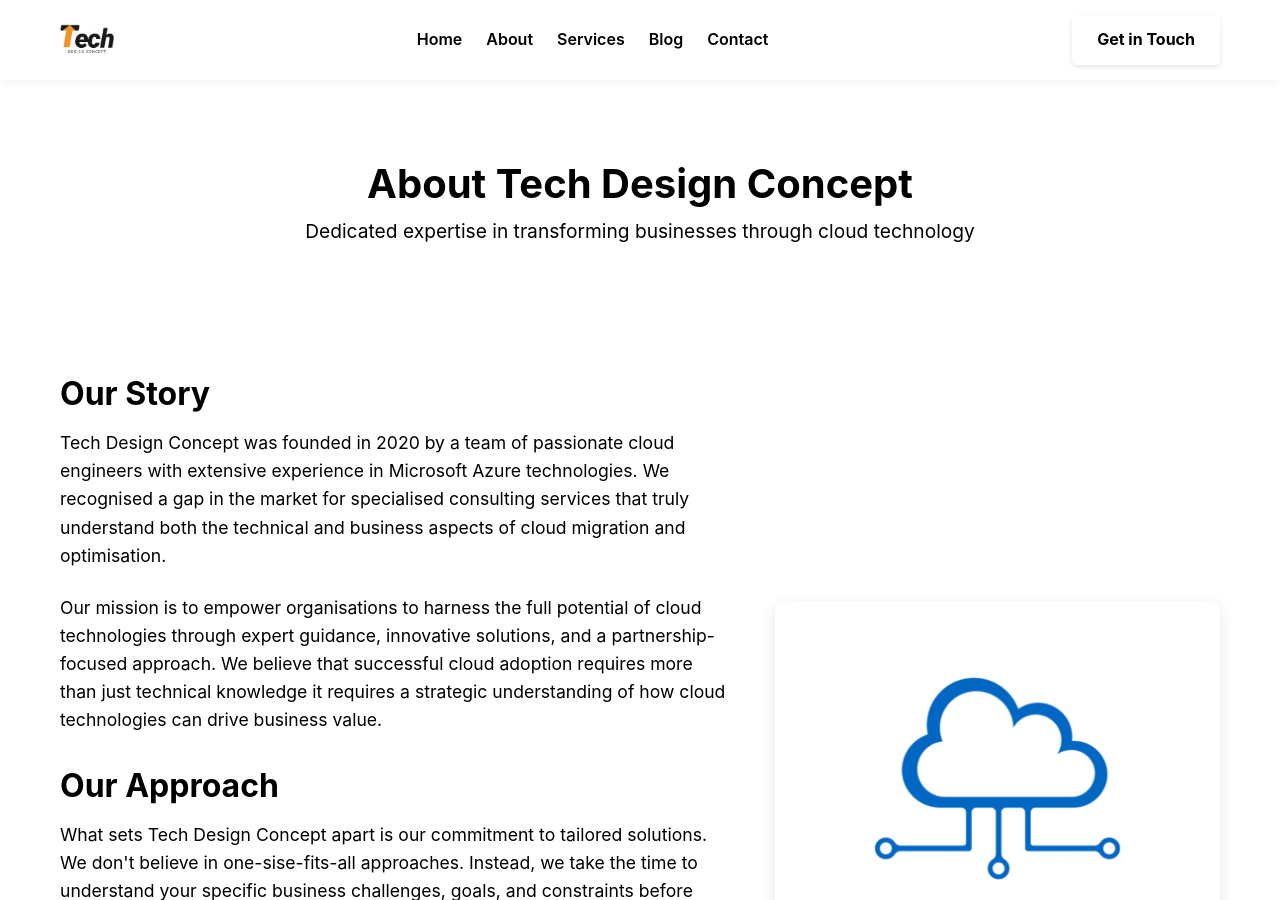
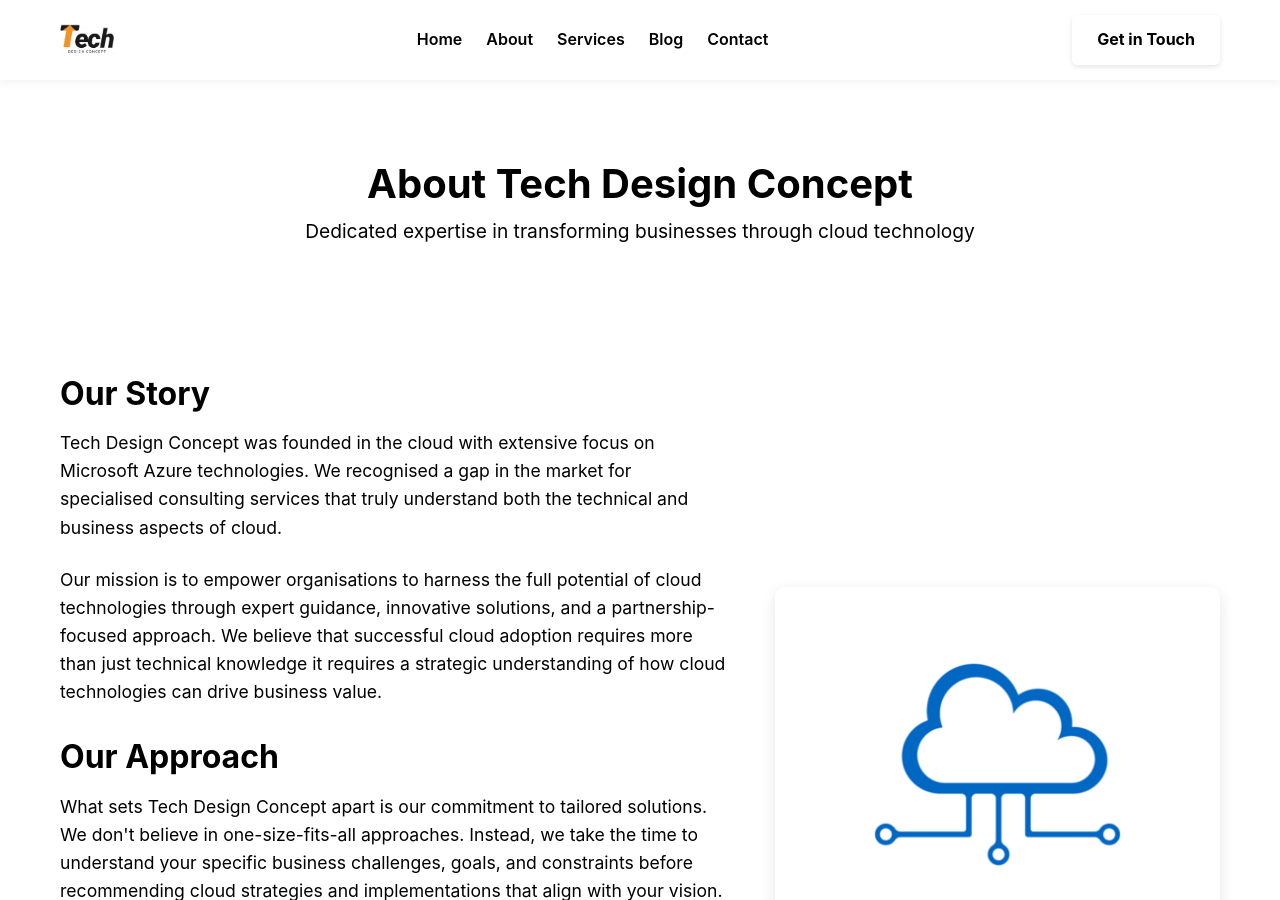
Before and after one commit to TechDesignConcept/Landing-Page, a Jekyll site: the page built from about/index.html, in a window 1280 px wide and 900 px high. Built offline with Jekyll 4.4.1, drawn with Linux system fonts in a browser that asks for light colours; some of the changed text lies outside the part shown.

Commit message:
Fix about page wording

```diff
--- a/about/index.html
+++ b/about/index.html
@@ -15,12 +15,12 @@ description: Learn about Tech Design Concept, our mission, and our expertise in
     <section class="about-section">
         <div class="about-content">
             <h2>Our Story</h2>
-            <p>Tech Design Concept was founded in 2020 by a team of passionate cloud engineers with extensive experience in Microsoft Azure technologies. We recognised a gap in the market for specialised consulting services that truly understand both the technical and business aspects of cloud migration and optimisation.</p>
+            <p>Tech Design Concept was founded in the cloud with extensive focus on Microsoft Azure technologies. We recognised a gap in the market for specialised consulting services that truly understand both the technical and business aspects of cloud.</p>
 
             <p>Our mission is to empower organisations to harness the full potential of cloud technologies through expert guidance, innovative solutions, and a partnership-focused approach. We believe that successful cloud adoption requires more than just technical knowledge it requires a strategic understanding of how cloud technologies can drive business value.</p>
 
             <h2>Our Approach</h2>
-            <p>What sets Tech Design Concept apart is our commitment to tailored solutions. We don't believe in one-sise-fits-all approaches. Instead, we take the time to understand your specific business challenges, goals, and constraints before recommending cloud strategies and implementations that align with your vision.</p>
+            <p>What sets Tech Design Concept apart is our commitment to tailored solutions. We don't believe in one-size-fits-all approaches. Instead, we take the time to understand your specific business challenges, goals, and constraints before recommending cloud strategies and implementations that align with your vision.</p>
 
             <p>Our consulting process focuses on:</p>
             <ul>
```
